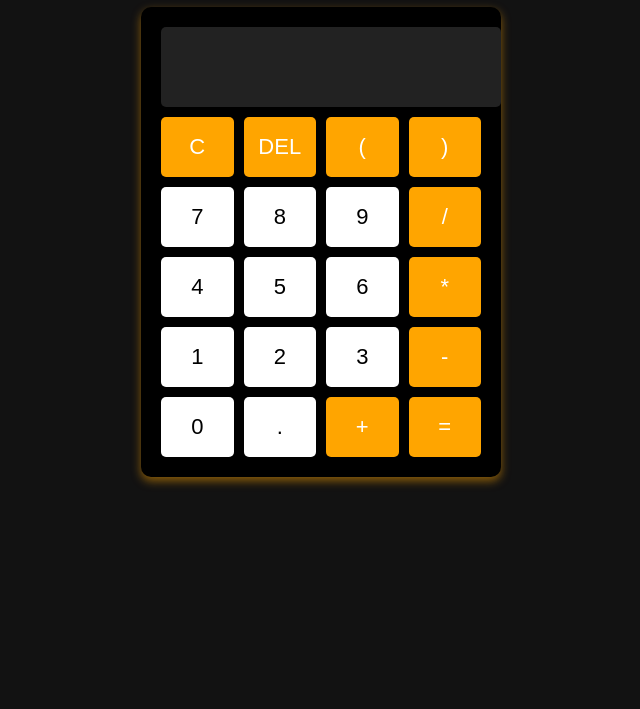
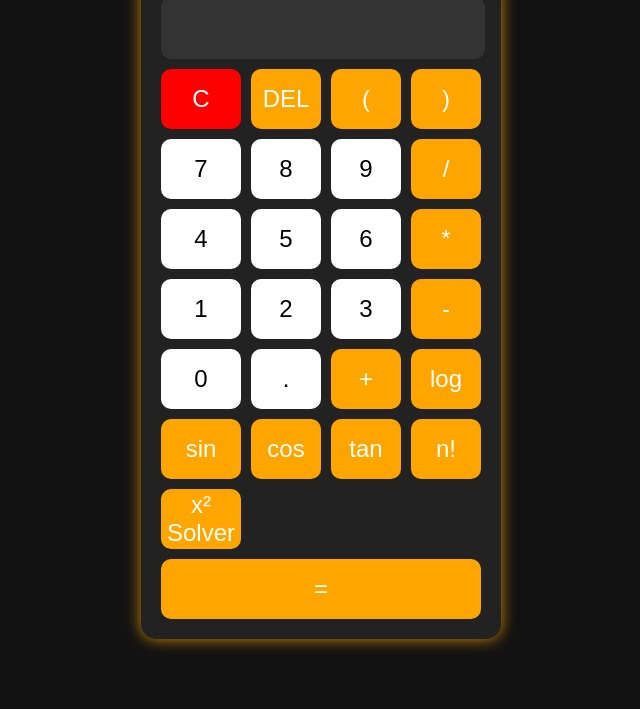
Before and after one commit to zulvi10/kalkulator-expert, a plain HTML site: page index.html in a window 1280 px wide. Shown: the part 91-800 px from the top of the page, without its empty margins (319-959 px from the left). Drawn offline with Linux system fonts and the light colour scheme.

Commit message:
index.html

```diff
--- a/index.html
+++ b/index.html
@@ -5,14 +5,14 @@
     <meta name="viewport" content="width=device-width, initial-scale=1.0">
     <title>Kalkulator Expert</title>
     <style>
-        body { font-family: Arial, sans-serif; text-align: center; background-color: #121212; color: white; margin: 50px; }
+        body { font-family: Arial, sans-serif; text-align: center; background-color: #121212; color: white; }
         .calculator {
             width: 320px;
             margin: auto;
             padding: 20px;
-            border-radius: 10px;
-            background-color: black;
-            box-shadow: 0px 4px 10px rgba(255, 165, 0, 0.5);
+            background-color: #222;
+            border-radius: 15px;
+            box-shadow: 0px 0px 15px rgba(255, 165, 0, 0.8);
         }
         input {
             width: 100%;
@@ -21,12 +21,11 @@
             text-align: right;
             margin-bottom: 10px;
             border: none;
-            background-color: #222;
+            background-color: #333;
             color: white;
-            padding: 10px;
-            border-radius: 5px;
+            border-radius: 10px;
         }
-        .buttons {
+        .button-container {
             display: grid;
             grid-template-columns: repeat(4, 1fr);
             gap: 10px;
@@ -34,18 +33,18 @@
         button {
             width: 100%;
             height: 60px;
-            font-size: 22px;
+            font-size: 24px;
             border: none;
-            border-radius: 5px;
+            border-radius: 10px;
             cursor: pointer;
         }
-        .number { background-color: white; color: black; }
-        .symbol { background-color: orange; color: white; }
-        .equal {
+        .btn-number { background-color: white; color: black; }
+        .btn-symbol { background-color: orange; color: white; }
+        .btn-clear { background-color: red; color: white; }
+        .btn-equal {
             grid-column: span 4;
             background-color: orange;
             color: white;
-            height: 60px;
         }
     </style>
 </head>
@@ -53,27 +52,39 @@
     <h2>Kalkulator Expert</h2>
     <div class="calculator">
         <input type="text" id="display" disabled>
-        <div class="buttons">
-            <button class="symbol" onclick="clearDisplay()">C</button>
-            <button class="symbol" onclick="deleteLast()">DEL</button>
-            <button class="symbol" onclick="appendToDisplay('(')">(</button>
-            <button class="symbol" onclick="appendToDisplay(')')">)</button>
-            <button class="number" onclick="appendToDisplay('7')">7</button>
-            <button class="number" onclick="appendToDisplay('8')">8</button>
-            <button class="number" onclick="appendToDisplay('9')">9</button>
-            <button class="symbol" onclick="appendToDisplay('/')">/</button>
-            <button class="number" onclick="appendToDisplay('4')">4</button>
-            <button class="number" onclick="appendToDisplay('5')">5</button>
-            <button class="number" onclick="appendToDisplay('6')">6</button>
-            <button class="symbol" onclick="appendToDisplay('*')">*</button>
-            <button class="number" onclick="appendToDisplay('1')">1</button>
-            <button class="number" onclick="appendToDisplay('2')">2</button>
-            <button class="number" onclick="appendToDisplay('3')">3</button>
-            <button class="symbol" onclick="appendToDisplay('-')">-</button>
-            <button class="number" onclick="appendToDisplay('0')">0</button>
-            <button class="number" onclick="appendToDisplay('.')">.</button>
-            <button class="symbol" onclick="appendToDisplay('+')">+</button>
-            <button class="symbol" onclick="calculateResult()">=</button>
+        <div class="button-container">
+            <button class="btn-clear" onclick="clearDisplay()">C</button>
+            <button class="btn-symbol" onclick="deleteLast()">DEL</button>
+            <button class="btn-symbol" onclick="appendToDisplay('(')">(</button>
+            <button class="btn-symbol" onclick="appendToDisplay(')')">)</button>
+
+            <button class="btn-number" onclick="appendToDisplay('7')">7</button>
+            <button class="btn-number" onclick="appendToDisplay('8')">8</button>
+            <button class="btn-number" onclick="appendToDisplay('9')">9</button>
+            <button class="btn-symbol" onclick="appendToDisplay('/')">/</button>
+
+            <button class="btn-number" onclick="appendToDisplay('4')">4</button>
+            <button class="btn-number" onclick="appendToDisplay('5')">5</button>
+            <button class="btn-number" onclick="appendToDisplay('6')">6</button>
+            <button class="btn-symbol" onclick="appendToDisplay('*')">*</button>
+
+            <button class="btn-number" onclick="appendToDisplay('1')">1</button>
+            <button class="btn-number" onclick="appendToDisplay('2')">2</button>
+            <button class="btn-number" onclick="appendToDisplay('3')">3</button>
+            <button class="btn-symbol" onclick="appendToDisplay('-')">-</button>
+
+            <button class="btn-number" onclick="appendToDisplay('0')">0</button>
+            <button class="btn-number" onclick="appendToDisplay('.')">.</button>
+            <button class="btn-symbol" onclick="appendToDisplay('+')">+</button>
+            <button class="btn-symbol" onclick="calculateLog()">log</button>
+
+            <button class="btn-symbol" onclick="calculateTrig('sin')">sin</button>
+            <button class="btn-symbol" onclick="calculateTrig('cos')">cos</button>
+            <button class="btn-symbol" onclick="calculateTrig('tan')">tan</button>
+            <button class="btn-symbol" onclick="calculateFactorial()">n!</button>
+
+            <button class="btn-symbol" onclick="solveQuadratic()">x² Solver</button>
+            <button class="btn-equal" onclick="calculateResult()">=</button>
         </div>
     </div>
 
@@ -96,6 +107,58 @@
                 alert("Input tidak valid");
             }
         }
+        function calculateTrig(func) {
+            let display = document.getElementById("display");
+            let value = parseFloat(display.value);
+            if (!isNaN(value)) {
+                if (func === 'sin') display.value = Math.sin(value * Math.PI / 180).toFixed(4);
+                if (func === 'cos') display.value = Math.cos(value * Math.PI / 180).toFixed(4);
+                if (func === 'tan') display.value = Math.tan(value * Math.PI / 180).toFixed(4);
+            } else {
+                alert("Masukkan angka terlebih dahulu");
+            }
+        }
+        function calculateLog() {
+            let display = document.getElementById("display");
+            let value = parseFloat(display.value);
+            if (!isNaN(value) && value > 0) {
+                display.value = Math.log10(value).toFixed(4);
+            } else {
+                alert("Masukkan angka positif");
+            }
+        }
+        function calculateFactorial() {
+            let display = document.getElementById("display");
+            let value = parseInt(display.value);
+            if (!isNaN(value) && value >= 0) {
+                let fact = 1;
+                for (let i = 1; i <= value; i++) {
+                    fact *= i;
+                }
+                display.value = fact;
+            } else {
+                alert("Masukkan bilangan bulat non-negatif");
+            }
+        }
+        function solveQuadratic() {
+            let input = prompt("Masukkan nilai a, b, c dipisah dengan koma (contoh: 1, -3, 2)");
+            let [a, b, c] = input.split(',').map(Number);
+            if (a !== 0) {
+                let D = b * b - 4 * a * c;
+                if (D > 0) {
+                    let x1 = (-b + Math.sqrt(D)) / (2 * a);
+                    let x2 = (-b - Math.sqrt(D)) / (2 * a);
+                    alert(`Akar: x1 = ${x1.toFixed(4)}, x2 = ${x2.toFixed(4)}`);
+                } else if (D === 0) {
+                    let x = -b / (2 * a);
+                    alert(`Akar kembar: x = ${x.toFixed(4)}`);
+                } else {
+                    alert("Akar imajiner");
+                }
+            } else {
+                alert("Nilai a tidak boleh 0");
+            }
+        }
     </script>
 </body>
 </html>
```
